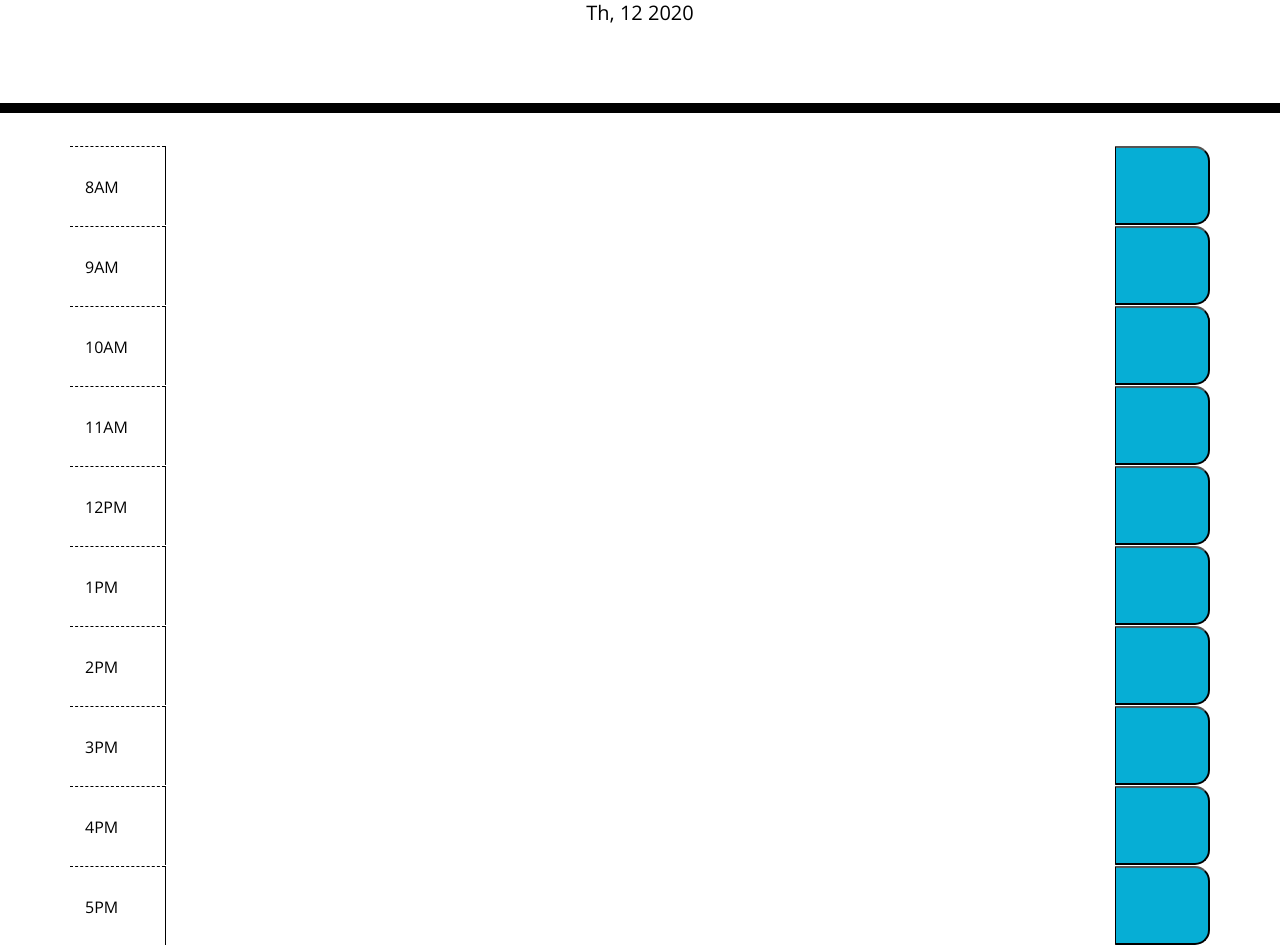
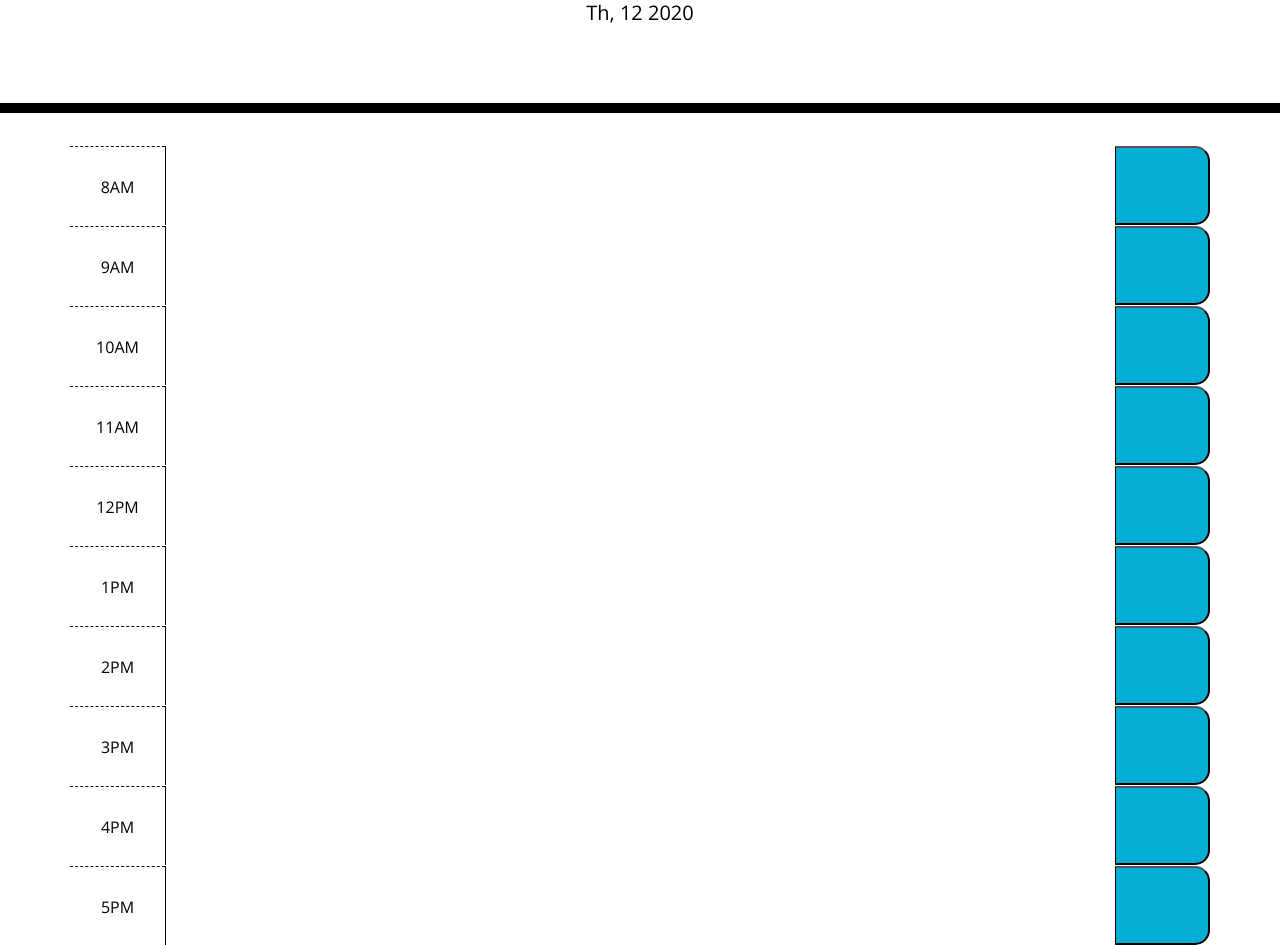
Before and after one commit to bghengst/WorkDay, a plain HTML site: page index.html in a window 1280 px wide. Shown: the part 191-1136 px from the top of the page. Drawn offline with nearby package versions, Linux system fonts and the light colour scheme.

Commit message:
code not working misselpped a class in html and fixed it "time-block"

```diff
--- a/index.html
+++ b/index.html
@@ -34,7 +34,7 @@
     </header>
     <div class="container">
 
-      <div id="hour8" class="row time-bloc">
+      <div id="hour8" class="row time-block">
         <div class = "col-md-1 hour">
           8AM
         </div>
@@ -43,7 +43,7 @@
         <button class= "saveBtn col-md-1" ><i class="logSave"></i></button>
       </div>
 
-      <div id="hour9" class="row time-bloc">
+      <div id="hour9" class="row time-block">
         <div class = "col-md-1 hour">
           9AM
         </div>
@@ -52,7 +52,7 @@
         <button class= "saveBtn col-md-1" ><i class="logSave"></i></button>
       </div>
 
-      <div id="hour10" class="row time-bloc">
+      <div id="hour10" class="row time-block">
         <div class = "col-md-1 hour">
           10AM
         </div>
@@ -61,7 +61,7 @@
         <button class= "saveBtn col-md-1" ><i class="logSave"></i></button>
       </div>
 
-      <div id="hour11" class="row time-bloc">
+      <div id="hour11" class="row time-block">
         <div class = "col-md-1 hour">
         11AM
         </div>
@@ -70,7 +70,7 @@
         <button class= "saveBtn col-md-1" ><i class="logSave"></i></button>
       </div>
 
-      <div id="hour12" class="row time-bloc">
+      <div id="hour12" class="row time-block">
         <div class = "col-md-1 hour">
           12PM
         </div>
@@ -79,7 +79,7 @@
         <button class= "saveBtn col-md-1" ><i class="logSave"></i></button>
       </div>
 
-      <div id="hour13" class="row time-bloc">
+      <div id="hour13" class="row time-block">
         <div class = "col-md-1 hour">
           1PM
         </div>
@@ -88,7 +88,7 @@
         <button class= "saveBtn col-md-1" ><i class="logSave"></i></button>
       </div>
 
-      <div id="hour14" class="row time-bloc">
+      <div id="hour14" class="row time-block">
         <div class = "col-md-1 hour">
           2PM
         </div>
@@ -97,7 +97,7 @@
         <button class= "saveBtn col-md-1" ><i class="logSave"></i></button>
       </div>
 
-      <div id="hour15" class="row time-bloc">
+      <div id="hour15" class="row time-block">
         <div class = "col-md-1 hour">
           3PM
         </div>
@@ -106,7 +106,7 @@
         <button class= "saveBtn col-md-1" ><i class="logSave"></i></button>
       </div>
 
-      <div id="hour16" class="row time-bloc">
+      <div id="hour16" class="row time-block">
         <div class = "col-md-1 hour">
           4PM
         </div>
@@ -115,7 +115,7 @@
         <button class= "saveBtn col-md-1" ><i class="logSave"></i></button>
       </div>
 
-      <div id="hour17" class="row time-bloc">
+      <div id="hour17" class="row time-block">
         <div class = "col-md-1 hour">
           5PM
         </div>
```
